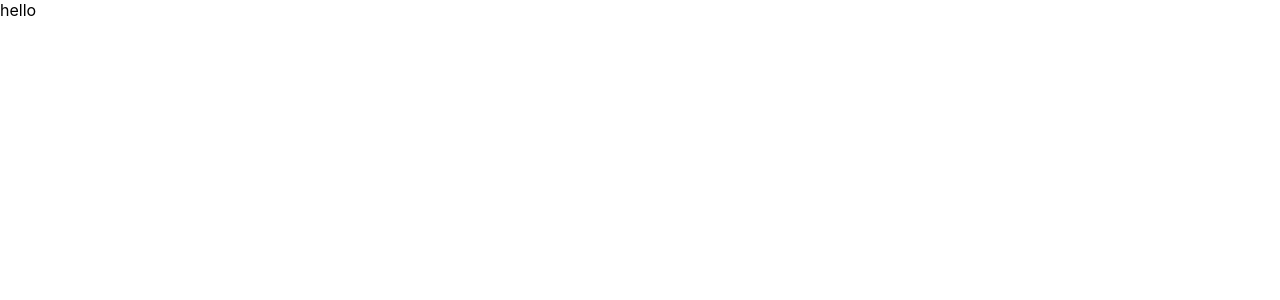
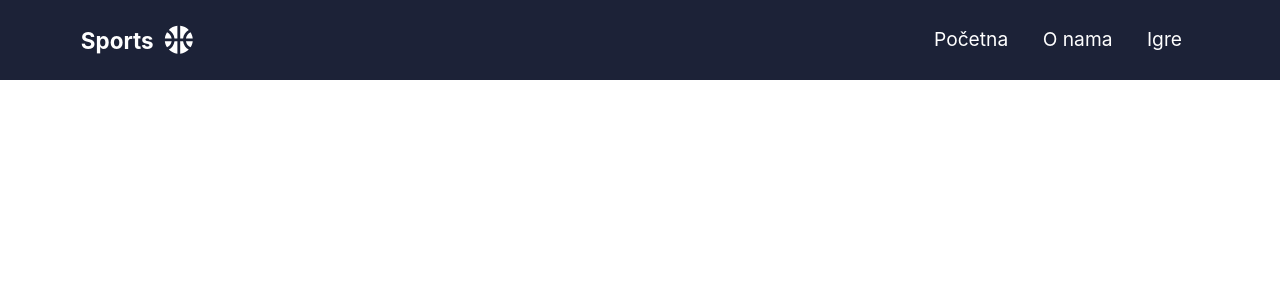
Before and after one commit to Munkiestar/sports-web-site, a React (Create React App) app: page / in a window 1280 px wide. Shown: the top 300 px of the page. Built offline with nearby package versions, Linux system fonts and the light colour scheme.

Commit message:
Navbar + mobile responsive

```diff
--- a/package.json
+++ b/package.json
@@ -3,12 +3,15 @@
   "version": "0.1.0",
   "private": true,
   "dependencies": {
+    "@material-ui/core": "^4.11.3",
+    "@material-ui/icons": "^4.11.2",
     "@testing-library/jest-dom": "^5.11.9",
     "@testing-library/react": "^11.2.5",
     "@testing-library/user-event": "^12.8.3",
     "node-sass": "^5.0.0",
     "react": "^17.0.1",
     "react-dom": "^17.0.1",
+    "react-router-dom": "^5.2.0",
     "react-scripts": "4.0.3",
     "web-vitals": "^1.1.1"
   },
--- a/src/App.js
+++ b/src/App.js
@@ -1,7 +1,17 @@
 import "./App.scss";
 
+import Navbar from "./components/Navbar/Navbar";
+import { BrowserRouter as Router, Switch, Route } from "react-router-dom";
+
 function App() {
-  return <div>hello</div>;
+  return (
+    <Router>
+      <Navbar />
+      <Switch>
+        <Route path="/" />
+      </Switch>
+    </Router>
+  );
 }
 
 export default App;
--- /dev/null
+++ b/src/components/Navbar/Navbar.js
@@ -0,0 +1,51 @@
+import React, { useState } from "react";
+import "./Navbar.scss";
+
+import { Switch, Route, Link } from "react-router-dom";
+
+// Material Icons
+import SportsBasketballIcon from "@material-ui/icons/SportsBasketball";
+import MenuIcon from "@material-ui/icons/Menu";
+import CloseIcon from "@material-ui/icons/Close";
+
+function Navbar() {
+  // state variables
+  const [click, setClick] = useState(false);
+
+  // toggle the icons
+  const handleClick = () => setClick(!click);
+
+  const handleHamburgerMenu = click ? <CloseIcon /> : <MenuIcon />;
+  const handleActiveLinks = click ? "navbar__links active" : "navbar__links";
+
+  return (
+    <div className="navbar">
+      <div className="navbar__container">
+        <div className="navbar__left">
+          <Link to="/" className="navbar__logo">
+            <h3> Sports</h3>
+            <SportsBasketballIcon className="navbar__iconBasket" />
+          </Link>
+          <div className="navbar__icon" onClick={handleClick}>
+            {handleHamburgerMenu}
+          </div>
+        </div>
+        <div className="navbar__right">
+          <ul className={handleActiveLinks}>
+            <li className="navbar__link">
+              <Link to="/">Početna</Link>
+            </li>
+            <li className="navbar__link">
+              <Link to="/about">O nama</Link>
+            </li>
+            <li className="navbar__link">
+              <Link to="/games">Igre</Link>
+            </li>
+          </ul>
+        </div>
+      </div>
+    </div>
+  );
+}
+
+export default Navbar;
--- /dev/null
+++ b/src/components/Navbar/Navbar.scss
@@ -0,0 +1,134 @@
+.navbar {
+  width: 100%;
+  background: #1c2237;
+  height: 5rem;
+  font-size: 1.2rem;
+  position: sticky;
+  margin: auto;
+  z-index: 999;
+
+  &__container {
+    width: 100%;
+    max-width: 1180px;
+    margin: auto;
+    display: flex;
+    align-items: center;
+    justify-content: space-between;
+    height: 5rem;
+  }
+
+  &__left {
+    width: 8rem;
+    display: flex;
+    align-items: center;
+    justify-content: center;
+    color: #fff;
+
+    a {
+      text-decoration: none;
+    }
+  }
+
+  &__logo {
+    display: flex;
+    align-items: center;
+    justify-content: center;
+    color: #fff;
+    margin-left: 3rem;
+
+    svg {
+      margin-left: 0.5rem;
+      font-size: 2.1rem;
+    }
+
+    &:hover {
+      color: #f00946;
+    }
+  }
+
+  &__icon {
+    display: none;
+  }
+
+  &__right {
+    width: 18rem;
+    margin-right: 3rem;
+  }
+
+  &__links {
+    display: flex;
+    align-items: center;
+    justify-content: space-between;
+    list-style: none;
+  }
+
+  &__link {
+    text-decoration: none;
+    border-bottom: 2px solid transparent;
+
+    a {
+      color: #fff;
+      text-decoration: none;
+    }
+
+    &:hover {
+      border-bottom: 2px solid #f00946;
+    }
+  }
+
+  // responsive design
+  @media screen and (max-width: 960px) {
+    &__links {
+      display: flex;
+      flex-direction: column;
+      justify-content: center;
+      width: 100%;
+
+      position: absolute;
+      top: 80px;
+      left: -100%;
+      opacity: 1;
+      transition: all 0.5s ease;
+
+      &.active {
+        height: 100vh;
+        background: #1c2237;
+        left: 0;
+        opacity: 1;
+        transition: all 0.6s ease;
+        z-index: 1;
+        margin: 0;
+        padding: 0;
+      }
+    }
+
+    &__link {
+      text-align: center;
+      padding: 2rem;
+      font-size: 3.8rem;
+      margin-bottom: 4rem;
+
+      &:hover {
+        color: #f00946;
+        transform: scale(1.2);
+        transition: all 0.3s ease;
+      }
+    }
+
+    &__icon {
+      display: block;
+      position: absolute;
+      top: 25px;
+      right: 25px;
+      cursor: pointer;
+
+      svg {
+        font-size: 1.8rem;
+      }
+    }
+
+    &__logo {
+      margin-left: 2rem;
+    }
+  }
+}
```
Also changed, not shown: 1 other file (tests, documents, lock files or other folders).
